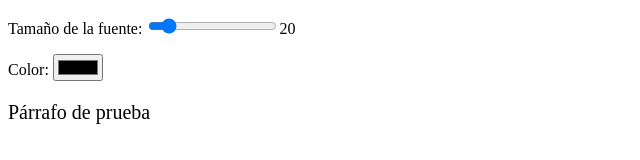
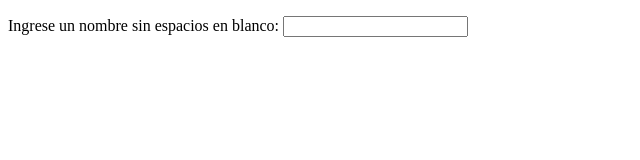
Before and after one commit to Frangnd/abdala, a plain HTML site: page 14/index.html in a window 1280 px wide. Shown: the whole page, without its empty margins (0-640 px from the left). Drawn offline with nearby package versions, Linux system fonts and the light colour scheme.

Commit message:
Update index.html

```diff
--- a/14/index.html
+++ b/14/index.html
@@ -7,24 +7,25 @@
 </head>
 <body>
   <div id="aplicacion">
-    <p>Tamaño de la fuente:
-      <input type="range" v-model="tamañoFuente" min=10 max=100>{{tamañoFuente}}
+    <p>Ingrese un nombre sin espacios en blanco:
+      <input type="text" v-model="nombre" v-bind:style="{'color': colorNombre}">
     </p>
-    <p>Color:
-        <input type="color" v-model="colorParrafo">
-    </p>
-    <p v-bind:style="{'font-size':tamañoFuente+'px', 'color': colorParrafo}">Párrafo de prueba</p>
-
   </div>
 
   <script src="https://cdn.jsdelivr.net/npm/vue@2.5.16/dist/vue.js"></script>
-
   <script>
    var app=new Vue({
        el: '#aplicacion',
        data: {
-         tamañoFuente: 20,
-         colorParrafo: '#000'
+         nombre: ''
+       },
+       computed: {
+         colorNombre: function() {
+           if (this.nombre.includes(' '))
+             return '#f00';
+           else
+             return '#000';
+         }
        }
    })
   </script>
```
